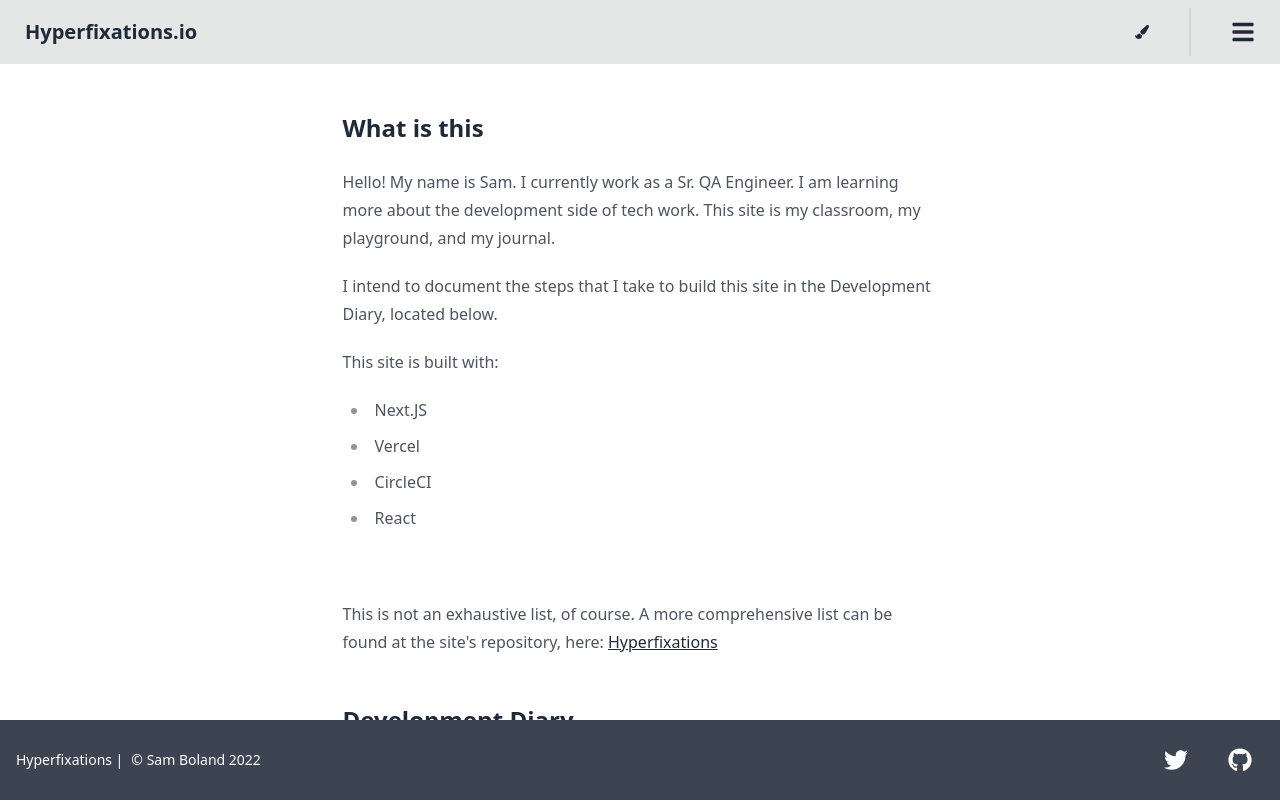
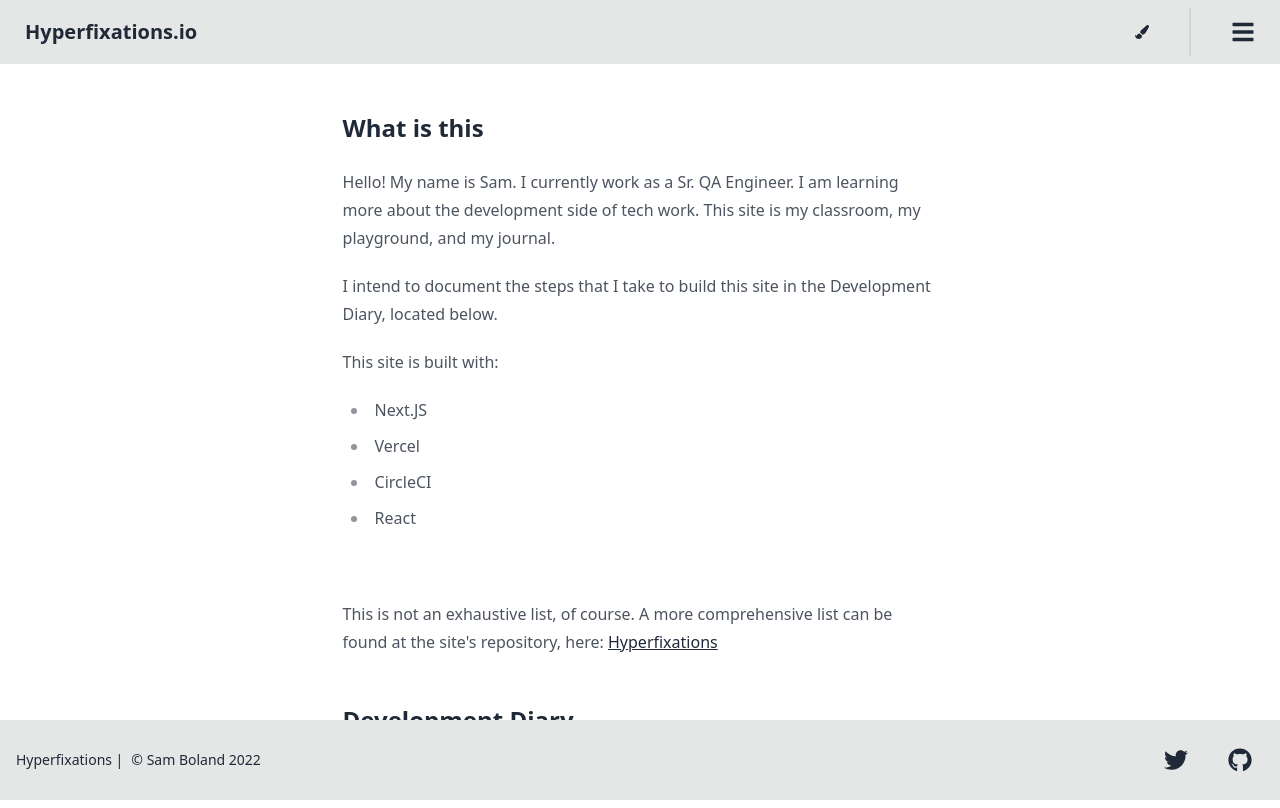
Before and after one commit to samuelboland/Hyperfixations, a Next.js app: page / in a window 1280 px wide. Built offline with nearby package versions, Linux system fonts and the light colour scheme.

Commit message:
Minor change to footer theming

```diff
--- a/components/footer.jsx
+++ b/components/footer.jsx
@@ -5,7 +5,7 @@ const Footer = () => {
     return (
         <footer
             data-cy="footer"
-            class="footer fixed inset-x-0 bottom-0 items-center bg-neutral p-4 text-neutral-content"
+            class="footer fixed inset-x-0 bottom-0 items-center bg-base-300 p-4 text-base-content"
         >
             <div class="grid-flow-col items-center">
                 <h1>Hyperfixations |</h1>
```
